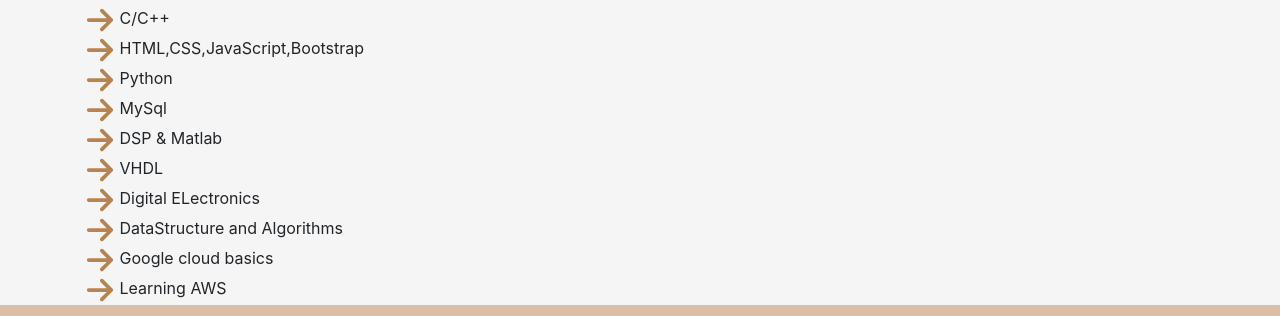
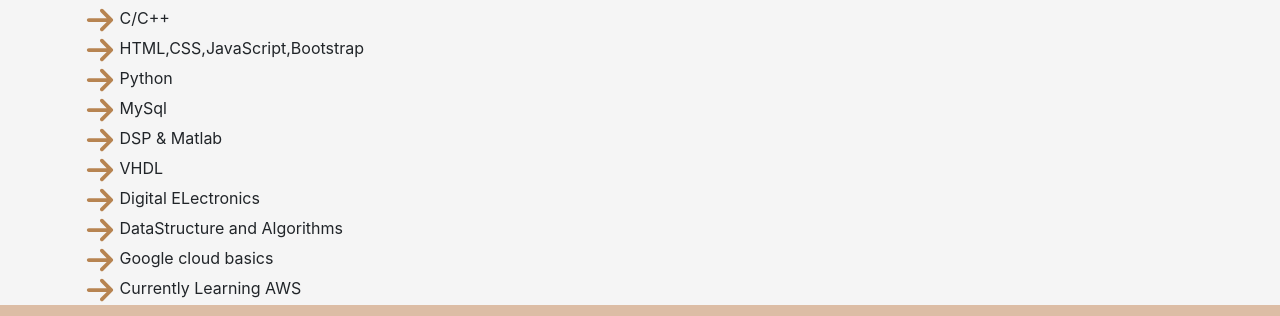
Before and after one commit to Abhishek-00009/My_Portfolio, a plain HTML site: page index.html in a window 1280 px wide. Shown: the part 439-755 px from the top of the page. Drawn offline with nearby package versions, Linux system fonts and the light colour scheme.

Commit message:
Update index.html

```diff
--- a/index.html
+++ b/index.html
@@ -185,7 +185,7 @@
                                 <path
                                     d="M438.6 278.6c12.5-12.5 12.5-32.8 0-45.3l-160-160c-12.5-12.5-32.8-12.5-45.3 0s-12.5 32.8 0 45.3L338.8 224 32 224c-17.7 0-32 14.3-32 32s14.3 32 32 32l306.7 0L233.4 393.4c-12.5 12.5-12.5 32.8 0 45.3s32.8 12.5 45.3 0l160-160z" />
                             </svg>
-                            Learning AWS
+                            Currently Learning AWS
                         </span>
                     </div>
                     </p>
```
